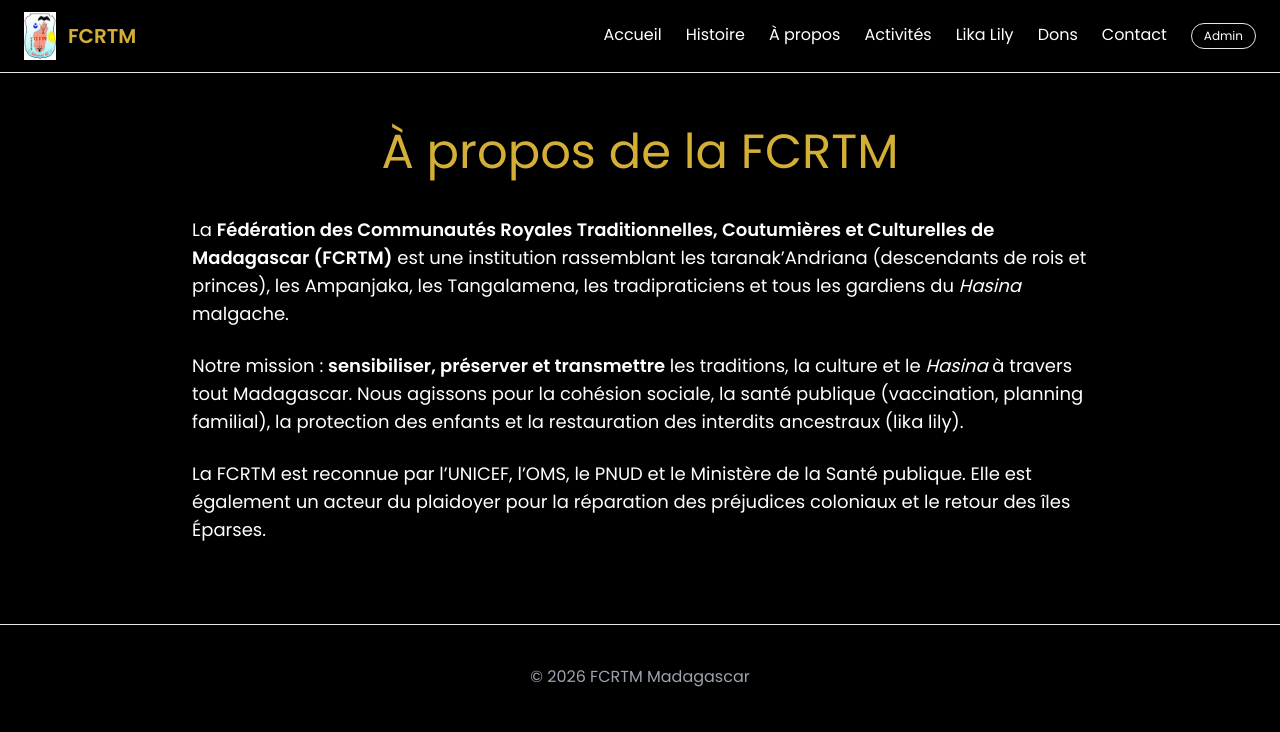
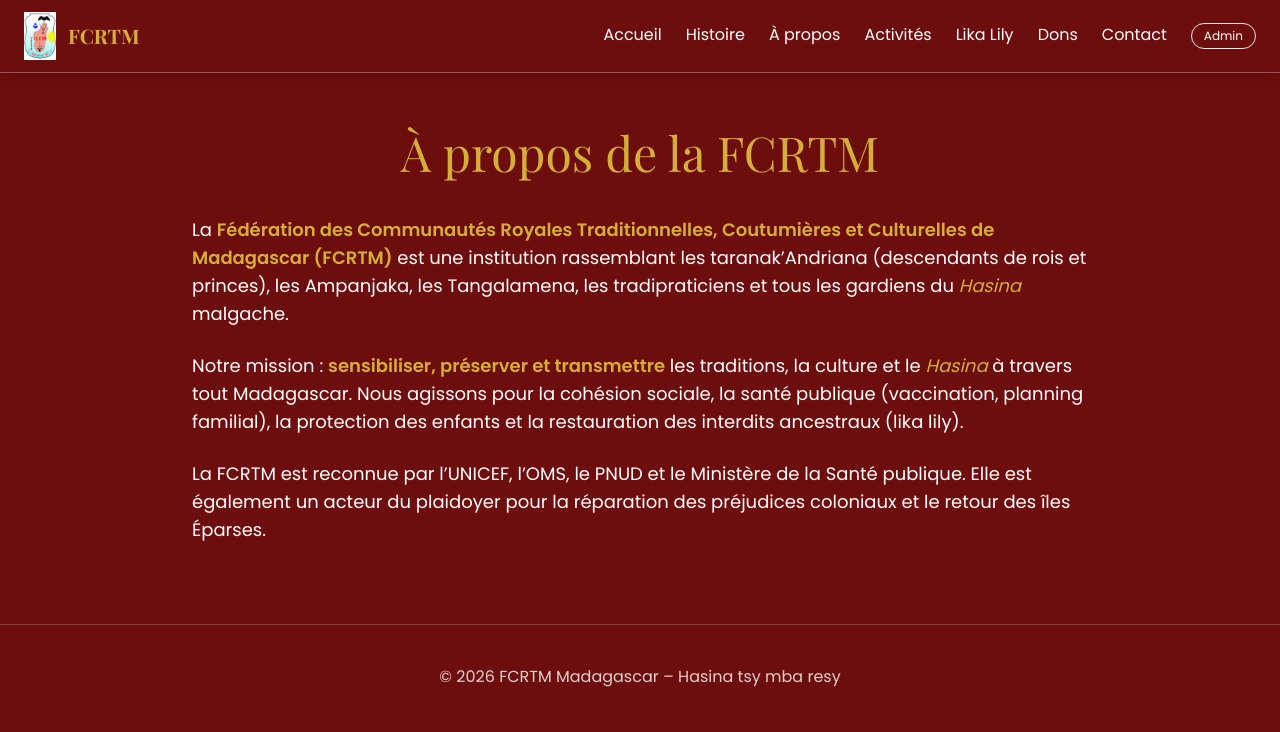
Before and after one commit to Gelasemi/FCRTMSiteweb, a website: page public/apropos.html in a window 1280 px wide. Drawn offline with nearby package versions, Linux system fonts and the light colour scheme.

Commit message:
Update apropos.html

```diff
--- a/public/apropos.html
+++ b/public/apropos.html
@@ -8,21 +8,55 @@
   <link href="https://fonts.googleapis.com/css2?family=Playfair+Display:wght@400;700;900&family=Poppins:wght@300;400;600&display=swap" rel="stylesheet">
   <link rel="stylesheet" href="https://cdnjs.cloudflare.com/ajax/libs/font-awesome/6.0.0-beta3/css/all.min.css">
   <link href="https://unpkg.com/aos@2.3.1/dist/aos.css" rel="stylesheet">
-  <style>body { font-family: 'Poppins', sans-serif; } .gold-text { color: #d4af37; } .bg-royal { background: linear-gradient(135deg, #1e1a0c 0%, #3b2a1a 100%); }</style>
+  <style>
+    body { font-family: 'Poppins', sans-serif; background: #6e0d0d; color: white; }
+    .royal-font { font-family: 'Playfair Display', serif; }
+    .gold-text { color: #d4af37; }
+    .bg-grenat { background: #6e0d0d; }
+    .bg-grenat-light { background: #8b1a1a; }
+    .nav-link { transition: 0.2s; }
+    .nav-link:hover { color: #d4af37; }
+  </style>
 </head>
-<body class="bg-black text-white">
-<nav class="fixed top-0 w-full z-50 bg-black/80 backdrop-blur-md border-b border-gold/30 py-3"><div class="container mx-auto px-6 flex justify-between items-center"><div class="flex items-center space-x-3"><img src="images/FCRTM LOGO_n.jpg" class="h-12"><span class="royal-font text-xl font-bold gold-text">FCRTM</span></div><div class="space-x-6 hidden md:flex"><a href="index.html">Accueil</a><a href="histoire.html">Histoire</a><a href="apropos.html">À propos</a><a href="activites.html">Activités</a><a href="likalily.html">Lika Lily</a><a href="dons.html">Dons</a><a href="contact.html">Contact</a><a href="admin.html" class="border border-gold/50 px-3 py-1 rounded-full text-xs">Admin</a></div></div></nav>
-<section class="pt-32 pb-20 px-6">
-  <div class="container mx-auto max-w-4xl">
-    <h1 class="text-5xl royal-font gold-text text-center mb-10">À propos de la FCRTM</h1>
-    <div class="space-y-6 text-lg">
-      <p>La <strong>Fédération des Communautés Royales Traditionnelles, Coutumières et Culturelles de Madagascar (FCRTM)</strong> est une institution rassemblant les taranak’Andriana (descendants de rois et princes), les Ampanjaka, les Tangalamena, les tradipraticiens et tous les gardiens du <em>Hasina</em> malgache.</p>
-      <p>Notre mission : <strong>sensibiliser, préserver et transmettre</strong> les traditions, la culture et le <em>Hasina</em> à travers tout Madagascar. Nous agissons pour la cohésion sociale, la santé publique (vaccination, planning familial), la protection des enfants et la restauration des interdits ancestraux (lika lily).</p>
-      <p>La FCRTM est reconnue par l’UNICEF, l’OMS, le PNUD et le Ministère de la Santé publique. Elle est également un acteur du plaidoyer pour la réparation des préjudices coloniaux et le retour des îles Éparses.</p>
+<body class="text-white">
+  <!-- Navigation : fond grenat -->
+  <nav class="fixed top-0 w-full z-50 bg-grenat shadow-lg border-b border-white/30 py-3">
+    <div class="container mx-auto px-6 flex justify-between items-center">
+      <div class="flex items-center space-x-3">
+        <img src="images/FCRTM LOGO_n.jpg" class="h-12" alt="Logo" onerror="this.src='https://via.placeholder.com/48?text=FCRTM'">
+        <span class="royal-font text-xl font-bold gold-text">FCRTM</span>
+      </div>
+      <div class="space-x-6 hidden md:flex">
+        <a href="index.html" class="nav-link text-white">Accueil</a>
+        <a href="histoire.html" class="nav-link text-white">Histoire</a>
+        <a href="apropos.html" class="nav-link text-white">À propos</a>
+        <a href="activites.html" class="nav-link text-white">Activités</a>
+        <a href="likalily.html" class="nav-link text-white">Lika Lily</a>
+        <a href="dons.html" class="nav-link text-white">Dons</a>
+        <a href="contact.html" class="nav-link text-white">Contact</a>
+        <a href="admin.html" class="border border-gold/50 px-3 py-1 rounded-full text-xs text-white hover:bg-gold/20">Admin</a>
+      </div>
     </div>
-  </div>
-</section>
-<footer class="bg-black border-t border-gold/30 py-10 text-center text-gray-400">© 2026 FCRTM Madagascar</footer>
-<script src="https://unpkg.com/aos@2.3.1/dist/aos.js"></script><script>AOS.init();</script>
+  </nav>
+
+  <!-- Contenu principal -->
+  <section class="pt-32 pb-20 px-6">
+    <div class="container mx-auto max-w-4xl">
+      <h1 class="text-5xl royal-font gold-text text-center mb-10" data-aos="fade-down">À propos de la FCRTM</h1>
+      <div class="space-y-6 text-lg" data-aos="fade-up">
+        <p>La <strong class="gold-text">Fédération des Communautés Royales Traditionnelles, Coutumières et Culturelles de Madagascar (FCRTM)</strong> est une institution rassemblant les taranak’Andriana (descendants de rois et princes), les Ampanjaka, les Tangalamena, les tradipraticiens et tous les gardiens du <em class="gold-text">Hasina</em> malgache.</p>
+        <p>Notre mission : <strong class="gold-text">sensibiliser, préserver et transmettre</strong> les traditions, la culture et le <em class="gold-text">Hasina</em> à travers tout Madagascar. Nous agissons pour la cohésion sociale, la santé publique (vaccination, planning familial), la protection des enfants et la restauration des interdits ancestraux (lika lily).</p>
+        <p>La FCRTM est reconnue par l’UNICEF, l’OMS, le PNUD et le Ministère de la Santé publique. Elle est également un acteur du plaidoyer pour la réparation des préjudices coloniaux et le retour des îles Éparses.</p>
+      </div>
+    </div>
+  </section>
+
+  <!-- Footer grenat -->
+  <footer class="bg-grenat border-t border-white/20 py-10 text-center text-white/80">
+    <p>© 2026 FCRTM Madagascar – Hasina tsy mba resy</p>
+  </footer>
+
+  <script src="https://unpkg.com/aos@2.3.1/dist/aos.js"></script>
+  <script>AOS.init();</script>
 </body>
 </html>
```
